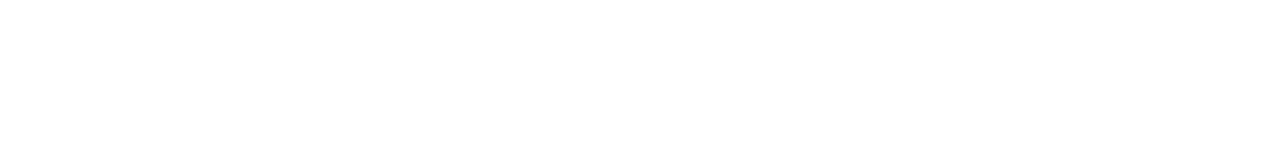
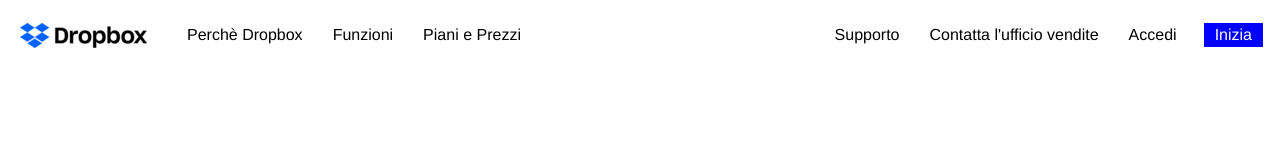
Before and after one commit to matteo-cota/htmlcss-dropbox, a plain HTML site: page index.html in a window 1280 px wide. Drawn offline with Linux system fonts and the light colour scheme.

Commit message:
Add Nav & Style

```diff
--- a/css/style.css
+++ b/css/style.css
@@ -0,0 +1,58 @@
+body {
+    font-family: Whitney, 'Helvetica Neue', Helvetica, Arial, sans-serif;
+    margin: 0;
+    padding: 0;
+    box-sizing: border-box;
+    min-height: 100vh;
+}
+
+
+header {
+    background-color: #ffffff;
+    color: rgb(0, 0, 0);
+    padding: 10px 20px;
+}
+
+.nav-left {
+    display: flex;
+    align-items: center;
+}
+
+.nav-right {
+    display: flex;
+    align-items: center;
+}
+
+header nav {
+    display: flex;
+    justify-content: space-between;
+    align-items: center;
+}
+
+header .logo img {
+    height: 40px;
+}
+
+header ul {
+    list-style: none;
+    display: flex;
+    gap: 30px;
+}
+
+header ul li {
+    display: flex;
+    justify-content: center;
+}
+
+header ul li a {
+    color: rgb(0, 0, 0);
+    text-decoration: none;
+}
+
+header ul li a.login-button {
+    background-color: blue;
+    color: #ffffff;
+    padding: 3px 11px;
+    border-radius: 0px;
+    margin: -3px;
+}
--- a/index.html
+++ b/index.html
@@ -5,9 +5,31 @@
     <meta charset="UTF-8">
     <meta name="viewport" content="width=device-width, initial-scale=1.0">
     <title>Discord</title>
+    <link rel="stylesheet" href="css/style.css">
 </head>
 
 <body>
+    <!--Navigazione-->
+    <header>
+        <nav>
+            <div class="nav-left">
+                <img src="img/logo-small.png" alt="Discord Logo">
+                <ul>
+                    <li><a href="#">Perchè Dropbox</a></li>
+                    <li><a href="#">Funzioni</a></li>
+                    <li><a href="#">Piani e Prezzi</a></li>
+                </ul>
+            </div>
+            <div class="nav-right">
+                <ul>
+                    <li><a href="#">Supporto</a></li>
+                    <li><a href="#">Contatta l'ufficio vendite</a></li>
+                    <li><a href="#">Accedi</a></li>
+                    <li><a href="#" class="login-button">Inizia</a></li>
+                </ul>
+            </div>
+        </nav>
+    </header>
 
 </body>
 
```
